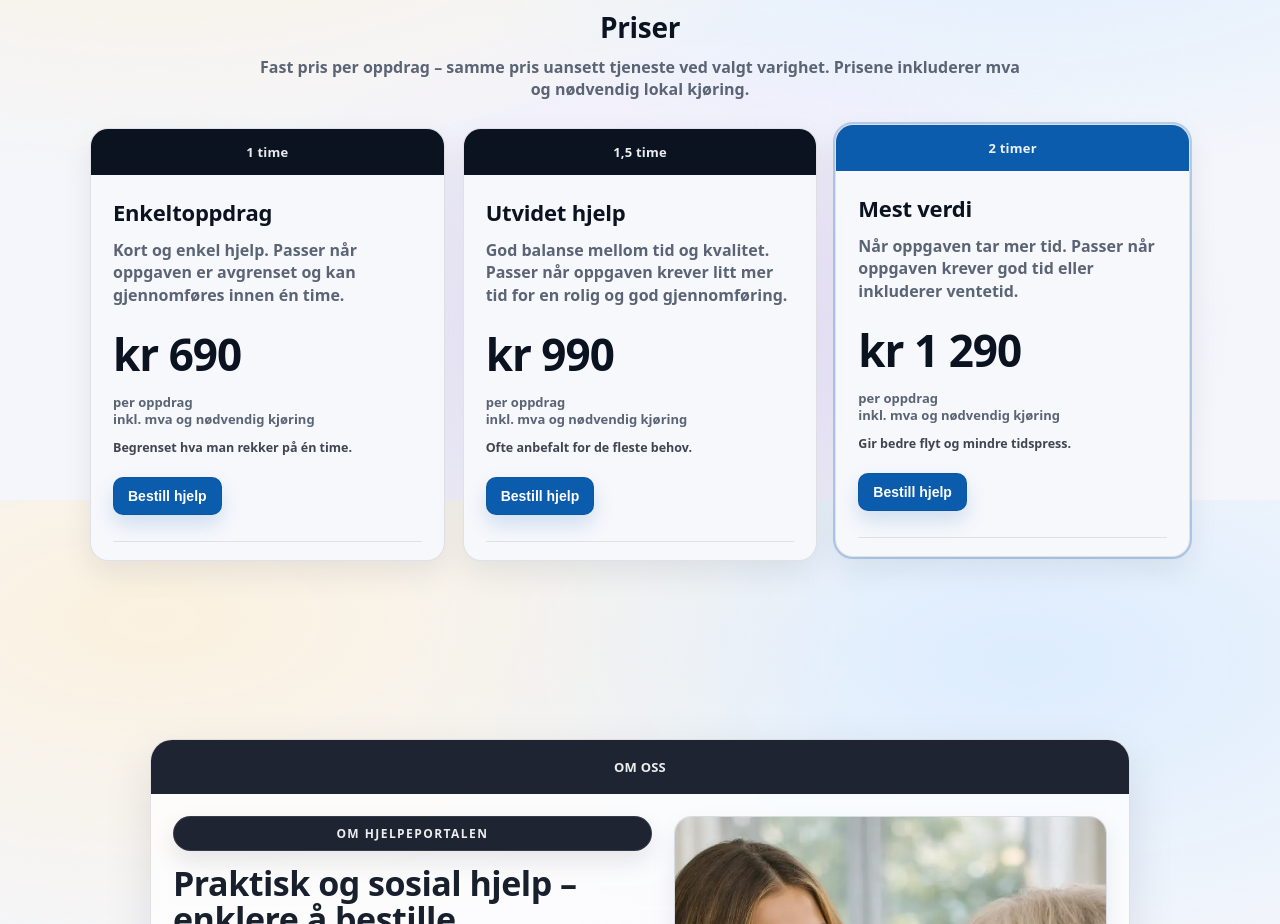
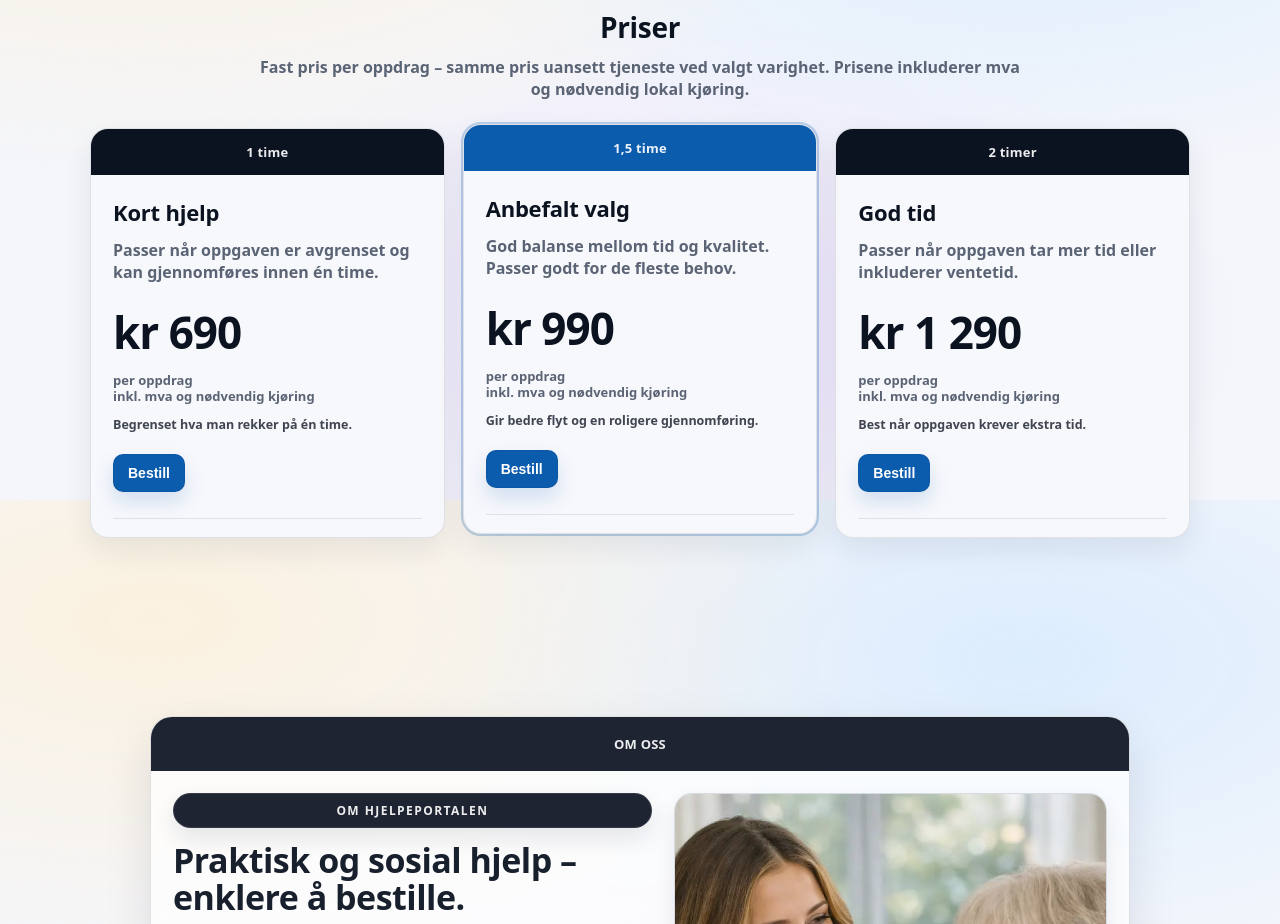
Before and after one commit to anderslura/hjelpeportalen-nettside, a plain HTML site: page index.html in a window 1280 px wide. Shown: the part 2700-3624 px from the top of the page. Drawn offline with Linux system fonts and the light colour scheme.

Commit message:
Update index.html

```diff
--- a/index.html
+++ b/index.html
@@ -1137,8 +1137,8 @@
           <article class="card">
             <div class="banner">1 time</div>
             <div class="body">
-              <h3 class="plan-title">Enkeltoppdrag</h3>
-              <p class="plan-desc">Kort og enkel hjelp. Passer når oppgaven er avgrenset og kan gjennomføres innen én time.</p>
+              <h3 class="plan-title">Kort hjelp</h3>
+              <p class="plan-desc">Passer når oppgaven er avgrenset og kan gjennomføres innen én time.</p>
 
               <div class="price">
                 <div class="kr">kr 690</div>
@@ -1148,7 +1148,28 @@
               <div class="note">Begrenset hva man rekker på én time.</div>
 
               <div class="btn-row">
-                <button class="btn primary" data-duration="60" onclick="openBooking(this)">Bestill hjelp</button>
+                <button class="btn primary" data-duration="60" onclick="openBooking(this)">Bestill</button>
+              </div>
+
+              <div class="divider"></div>
+            </div>
+          </article>
+
+          <article class="card featured">
+            <div class="banner">1,5 time</div>
+            <div class="body">
+              <h3 class="plan-title">Anbefalt valg</h3>
+              <p class="plan-desc">God balanse mellom tid og kvalitet. Passer godt for de fleste behov.</p>
+
+              <div class="price">
+                <div class="kr">kr 990</div>
+                <div class="meta">per oppdrag<br/>inkl. mva og nødvendig kjøring</div>
+              </div>
+
+              <div class="note">Gir bedre flyt og en roligere gjennomføring.</div>
+
+              <div class="btn-row">
+                <button class="btn primary" data-duration="90" onclick="openBooking(this)">Bestill</button>
               </div>
 
               <div class="divider"></div>
@@ -1156,41 +1177,20 @@
           </article>
 
           <article class="card">
-            <div class="banner">1,5 time</div>
-            <div class="body">
-              <h3 class="plan-title">Utvidet hjelp</h3>
-              <p class="plan-desc">God balanse mellom tid og kvalitet. Passer når oppgaven krever litt mer tid for en rolig og god gjennomføring.</p>
-
-              <div class="price">
-                <div class="kr">kr 990</div>
-                <div class="meta">per oppdrag<br/>inkl. mva og nødvendig kjøring</div>
-              </div>
-
-              <div class="note">Ofte anbefalt for de fleste behov.</div>
-
-              <div class="btn-row">
-                <button class="btn primary" data-duration="90" onclick="openBooking(this)">Bestill hjelp</button>
-              </div>
-
-              <div class="divider"></div>
-            </div>
-          </article>
-
-          <article class="card featured">
             <div class="banner">2 timer</div>
             <div class="body">
-              <h3 class="plan-title">Mest verdi</h3>
-              <p class="plan-desc">Når oppgaven tar mer tid. Passer når oppgaven krever god tid eller inkluderer ventetid.</p>
+              <h3 class="plan-title">God tid</h3>
+              <p class="plan-desc">Passer når oppgaven tar mer tid eller inkluderer ventetid.</p>
 
               <div class="price">
                 <div class="kr">kr 1 290</div>
                 <div class="meta">per oppdrag<br/>inkl. mva og nødvendig kjøring</div>
               </div>
 
-              <div class="note">Gir bedre flyt og mindre tidspress.</div>
+              <div class="note">Best når oppgaven krever ekstra tid.</div>
 
               <div class="btn-row">
-                <button class="btn primary" data-duration="120" onclick="openBooking(this)">Bestill hjelp</button>
+                <button class="btn primary" data-duration="120" onclick="openBooking(this)">Bestill</button>
               </div>
 
               <div class="divider"></div>
```
